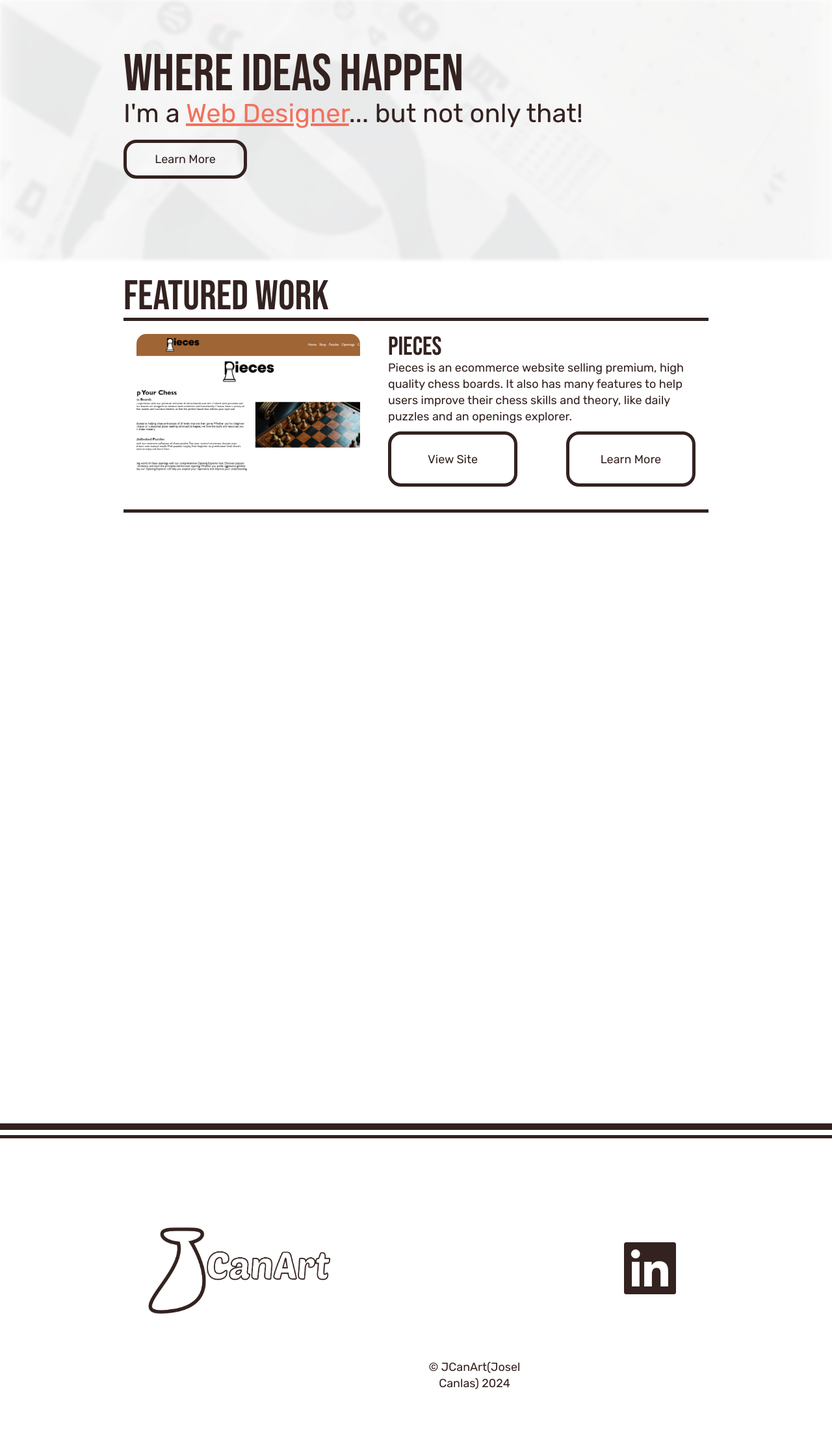
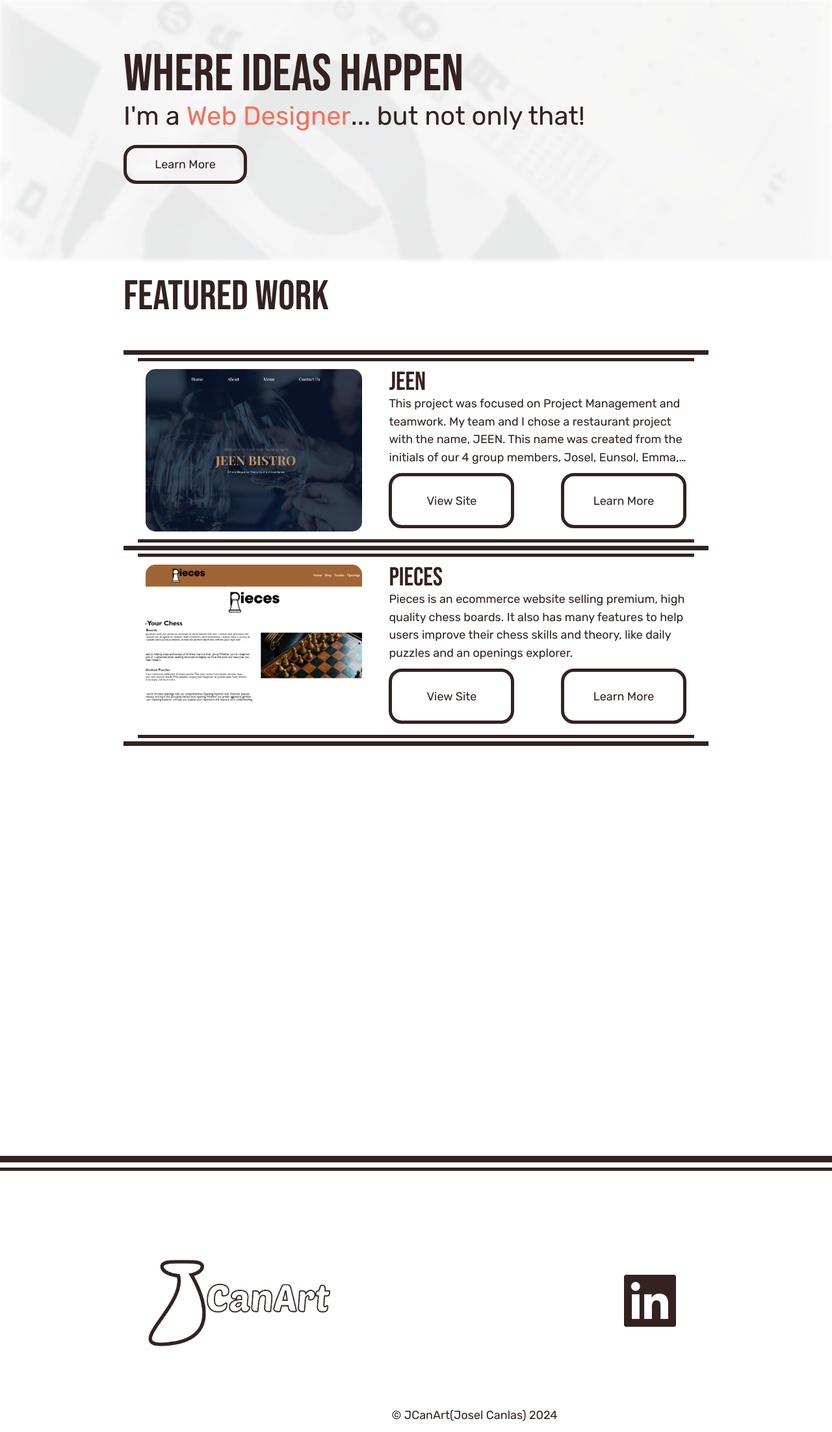
Before and after one commit to JCanDoCode/Portfolio, a PHP site: page / in a window 1280 px wide. Shown: the part 193-2397 px from the top of the page at 65% size. Before the commit the page ends 2331 px from the top, so only its background shows below. Run offline with PHP 8.4, Linux system fonts and the light colour scheme.

Commit message:
Update 4
Many UIUX fixes and interactions added. JEEN artifact is added, but product log page is empty for now.

```diff
--- a/about.html
+++ b/about.html
@@ -35,9 +35,9 @@
             <h2>About</h2>
             <div class="p-img-container">
                 <div class="col-1">
-                    <p>Hi, I’m Josel, a <span>Web Designer</span> in Vancouver, BC, Canada! <br><br>“Web Design” may have a definition to you already, but to me, web design is anything that is a design on the web. I love the work and thought process that goes into making our favorite websites! Even the browser you are using to view this now, so much time and effort went into making it the best it can be for the end user. Which I believe is <span><i>why</i></span> I design for the web.</p>
+                    <p>Hi, I’m Josel, a <span class="bold">Web Designer</span> in Vancouver, BC, Canada! <br><br>“Web Design” may have a definition to you already, but to me, web design is anything that is a design on the web. I love the work and thought process that goes into making our favorite websites! Even the browser you are using to view this now, so much time and effort went into making it the best it can be for the end user. Which I believe is <span class="bold"><i>why</i></span> I design for the web.</p>
                     <h3>The Why!</h3>
-                    <p>I’ve always been taught to put my mind in the reader’s perspective. At BCIT, we code or design for the end user in mind when building a project. The user is always the “why” I create anything. The “why” is something that has always stuck with me since the start of my career. I always question, “why-” is something like that, or “why-” does a design look like this. Questions really drive <i>why</i> I do something, because without the why, then why are you doing what you do!</p>
+                    <p>I’ve always been taught to put my mind in the reader’s perspective. At BCIT, we code or design for the end user in mind when building a project. The user is always “why” I create anything. The “why” is something that has stuck with me since the start of my career. I always question, “why-” is something like that, or “why-” does a design look like this. Questions really drive <i>why</i> I do something, because without the why, then why are you doing what you do!</p>
                 </div>
                 <div class="col-2">
                     <div class="image-container">
--- a/css/style.css
+++ b/css/style.css
@@ -97,6 +97,7 @@ footer {
 
         p {
             text-align: center;
+            text-wrap: nowrap;
         }
     }
     .footer-wordmark {
@@ -125,10 +126,6 @@ main {
 }
 article {
     margin-top: 2rem;
-
-    &.no-margin-top {
-        margin-top: unset;
-    }
 }
 .hero-banner {
     position: relative;
@@ -136,6 +133,21 @@ article {
     height: 20rem;
     margin-bottom: 15rem;
 
+    h1 {
+        transform: translateY(0);
+        opacity: 0;
+        animation: fadeInJump 0.5s 0.25s ease-in forwards;
+    }
+    h2 {
+        font-family: "Rubik", sans-serif;
+        font-optical-sizing: auto;
+        font-weight: 400;
+        font-size: 4rem;
+        display: flex;
+        align-items: center;
+        opacity: 0;
+        animation: fadeIn 0.5s 1.5s ease forwards;
+    }
     .btn {
         font-size: 1.8rem;
         text-decoration: none;
@@ -149,11 +161,19 @@ article {
         border: 0.5rem #332220 solid;
         margin-top: 2rem;
         color: #332220;
+        transition: all 0.15s ease;
+        opacity: 0;
+        animation: fadeIn 0.5s 2s ease forwards;
 
+        &:hover {
+            background-color: #332220;
+            color: white;
+        }
         @media (max-width: 1430px) {
             width: 20%;
             height: 25%;
         }
+
     }
 }
 .hero-banner-img {
@@ -164,6 +184,125 @@ article {
     background-size: cover;
     background-position: center;
     filter: blur(0.25rem);
+}
+.card-container {
+    width: 100%;
+    height: 100rem;
+
+    .card {
+        height: 25%;
+        padding: 2.2rem;
+        border-top: 0.75rem #332220 solid;
+        border-bottom: 0.75rem #332220 solid;
+        display: flex;
+        justify-content: center;
+        align-items: center;
+
+        &:nth-of-type(1) {
+            margin-top: 5rem;
+        }
+        &:nth-of-type(2) {
+            border-top: unset;
+        }
+        &:nth-of-type(3) {
+            border-top: unset;
+        }
+        &:nth-of-type(4) {
+            border-top: unset;
+        }
+
+        .card-content {
+            width: 100%;
+            height: 100%;
+            padding: 1.2rem;
+            display: flex;
+            align-items: center;
+            gap: 5%;
+            border-top: 0.5rem #332220 solid;
+            border-bottom: 0.5rem #332220 solid;
+
+            a {
+                flex: 0 0 40%;
+                height: 100%;
+                display: block;
+
+                img {
+                    width: 100%;
+                    height: 100%;
+                    border-radius: 1.5rem;
+                    object-fit: cover;
+                    object-position: center;
+                }
+            }
+            article {
+                height: 100%;
+
+                p {
+                    overflow: hidden;
+                    display: -webkit-box;
+                    -webkit-line-clamp: 4;
+                    -webkit-box-orient: vertical;
+                }
+                .btn-flex {
+                    width: 100%;
+                    height: 30%;
+                    display: flex;
+                    justify-content: space-between;
+
+                    @media (max-width: 1167px) {
+                        height: 25%;
+                    }
+
+                    .btn {
+                        font-size: 1.8rem;
+                        text-decoration: none;
+                        display: block;
+                        height: 100%;
+                        display: flex;
+                        justify-content: center;
+                        align-items: center;
+                        border-radius: 2rem;
+                        border: 0.5rem #332220 solid;
+                        color: #332220;
+                        transition: all 0.15s ease;
+
+                        &:hover {
+                            background-color: #332220;
+                            color: white;
+                        }
+                    }
+                }
+            }
+        }
+    }
+}
+
+/* ____________________ Utilities ____________________ */
+.no-margin-top {
+    margin-top: unset;
+}
+.underline {
+    overflow: hidden;
+    margin-left: 1rem;
+    padding: 0.4rem 0;
+    display: inline-block;
+    position: relative;
+    text-decoration: none;
+
+    &::after {
+        content: "";
+        position: absolute;
+        width: 100%;
+        height: 0.5rem;
+        bottom: 0;
+        left: 0;
+        background-color: #F3715C;
+        transform: translateX(-100%);
+        transition: all 0.25s ease;
+    }
+    &:hover::after {
+        transform: translateX(0%);
+    }
 }
 .p-img-container {
     display: flex;
@@ -218,76 +357,6 @@ article {
     }
     p:nth-of-type(2), p:nth-of-type(3) {
         margin-bottom: 1rem;;
-    }
-}
-.card-container {
-    width: 100%;
-    height: 100rem;
-
-    .card {
-        height: 25%;
-        padding: 2rem;
-        border-top: 0.5rem #332220 solid;
-        border-bottom: 0.5rem #332220 solid;
-
-        &:nth-of-type(2) {
-            border-top: unset;
-        }
-        &:nth-of-type(3) {
-            border-top: unset;
-        }
-        &:nth-of-type(4) {
-            border-top: unset;
-        }
-
-        .card-content {
-            width: 100%;
-            height: 100%;
-            display: flex;
-            gap: 5%;
-
-            a {
-                flex: 0 0 40%;
-                height: 100%;
-                display: block;
-
-                img {
-                    width: 100%;
-                    height: 100%;
-                    border-radius: 1.5rem;
-                    object-fit: cover;
-                    object-position: center;
-                }
-            }
-            article {
-
-                .btn-flex {
-                    width: 100%;
-                    height: 30%;
-                    display: flex;
-                    justify-content: space-between;
-
-                    @media (max-width: 1167px) {
-                        height: 25%;
-                    }
-
-                    .btn {
-                        font-size: 1.8rem;
-                        text-decoration: none;
-                        display: block;
-                        height: 100%;
-                        display: flex;
-                        justify-content: center;
-                        align-items: center;
-                        border-radius: 2rem;
-                        border: 0.5rem #332220 solid;
-                        color: #332220;
-
-
-                    }
-                }
-            }
-        }
     }
 }
 
@@ -347,13 +416,6 @@ h2 {
     font-weight: 400;
     font-style: normal;
     font-size: 6.4rem;
-
-    &.hero-h2 {
-        font-family: "Rubik", sans-serif;
-        font-optical-sizing: auto;
-        font-weight: 400;
-        font-size: 4rem;
-    }
 }
 h3 {
     font-family: "Bebas Neue", sans-serif;
@@ -369,7 +431,7 @@ h4 {
 }
 p {
     font-size: 1.8rem;
-    line-height: 2.5rem;
+    line-height: 2.75rem;
     margin-bottom: 1rem;
 }
 article li {
@@ -377,9 +439,25 @@ article li {
     font-size: 2rem;
     line-height: 2.5rem;
 }
-span {
-    color: #F3715C;
+.bold {
+    font-weight: 500;
 }
 a {
     color: #F3715C;
 }
+
+/* ____________________ Animations ____________________ */
+@keyframes fadeInJump {
+    0% {
+        transform: translateY(-1rem);
+        opacity: 0;
+    }
+    100% {
+        transform: translateY(0);
+        opacity: 1;
+    }
+}
+@keyframes fadeIn {
+    0% {opacity: 0;}
+    100% {opacity: 1;}
+}
--- a/index.html
+++ b/index.html
@@ -34,12 +34,25 @@
     <main>
         <section class="hero-banner">
             <h1>Where Ideas Happen</h1>
-            <h2 class="hero-h2">I'm a <a href="./about.html">Web Designer</a>... but not only that!</h2>
+            <h2>I'm a <a href="./about.html" class="underline">Web Designer</a>... but not only that!</h2>
             <a href="./about.html" class="btn">Learn More</a>
         </section>
         <section>
             <h2>Featured Work</h2>
             <div class="card-container">
+                <div class="card">
+                    <div class="card-content">
+                        <a href="./pieces.html" class="card-image"><img src="./media/img/jeen.png" alt="Pieces"></a>
+                        <article class="no-margin-top">
+                            <h3>JEEN</h3>
+                            <p>This project was focused on Project Management and teamwork. My team and I chose a restaurant project with the name, JEEN. This name was created from the initials of our 4 group members, Josel, Eunsol, Emma, and Neal.</p>
+                            <div class="btn-flex">
+                                <a href="#" class="btn">View Site</a>
+                                <a href="./jeen.html" class="btn">Learn More</a>
+                            </div>
+                        </article>
+                    </div>
+                </div>
                 <div class="card">
                     <div class="card-content">
                         <a href="./pieces.html" class="card-image"><img src="./media/img/pieces.png" alt="Pieces"></a>
```
Also changed, not shown: jeen.html (added, +51 -0 lines), media/img/jeen.png (added).
